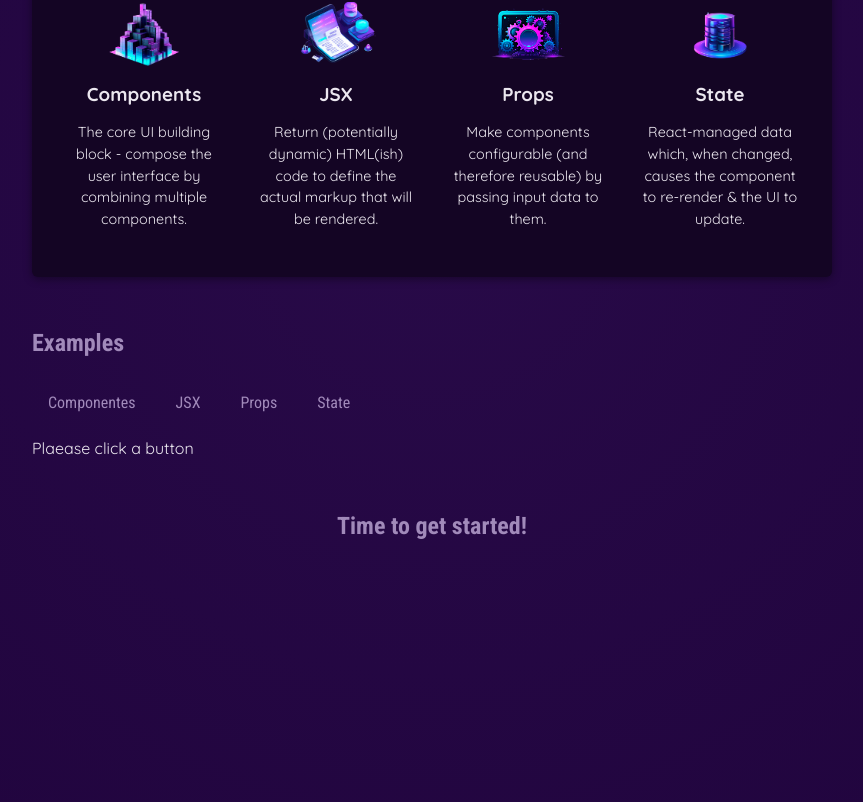
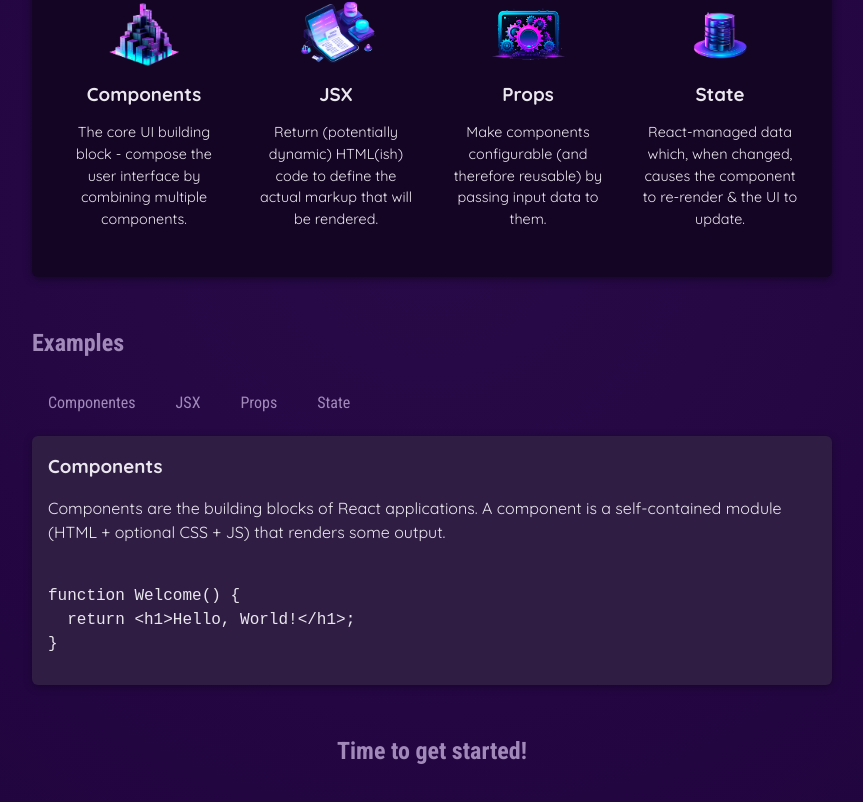
Before and after one commit to Attmoon/react-essentials, a React (Vite) app: page / in a window 1280 px wide. Shown: the part 422-1224 px from the top of the page, without its empty margins (208-1071 px from the left). Built offline with nearby package versions, Linux system fonts and the light colour scheme.

Commit message:
데이터기반 state 가져오기

```diff
--- a/src/App.jsx
+++ b/src/App.jsx
@@ -4,9 +4,10 @@
 import Header from './components/Header/Header.jsx';
 import CoreConcept from './components/CoreConcept.jsx';
 import TabButton from './components/TabButton.jsx';
+import { EXAMPLES } from './data.js';
 
 function App() {
-  const [ selectedTopic, setSelectedTopic ] = useState('Plaease click a button');
+  const [ selectedTopic, setSelectedTopic ] = useState('components');
 
 
   function handleSelect(selectedButton) {
@@ -41,7 +42,16 @@
             <TabButton onSelect={() => handleSelect('props')}>Props</TabButton>
             <TabButton onSelect={() => handleSelect('state')}>State</TabButton>
           </menu>
-          {selectedTopic}
+
+          <div id="tab-content">
+            <h3>{EXAMPLES[selectedTopic].title}</h3>
+            <p>{EXAMPLES[selectedTopic].description}</p>
+            <pre>
+              <code>
+                {EXAMPLES[selectedTopic].code}
+              </code>
+            </pre>
+          </div>
         </section>
         <h2>Time to get started!</h2>
       </main>
--- a/src/data.js
+++ b/src/data.js
@@ -29,3 +29,54 @@
       'React-managed data which, when changed, causes the component to re-render & the UI to update.',
   },
 ];
+
+export const EXAMPLES = {
+  components: {
+    title: 'Components',
+    description:
+      'Components are the building blocks of React applications. A component is a self-contained module (HTML + optional CSS + JS) that renders some output.',
+    code: `
+function Welcome() {
+  return <h1>Hello, World!</h1>;
+}`,
+  },
+  jsx: {
+    title: 'JSX',
+    description:
+      'JSX is a syntax extension to JavaScript. It is similar to a template language, but it has full power of JavaScript (e.g., it may output dynamic content).',
+    code: `
+<div>
+  <h1>Welcome {userName}</h1>
+  <p>Time to learn React!</p>
+</div>`,
+  },
+  props: {
+    title: 'Props',
+    description:
+      'Components accept arbitrary inputs called props. They are like function arguments.',
+    code: `
+function Welcome(props) {
+  return <h1>Hello, {props.name}</h1>;
+}`,
+  },
+  state: {
+    title: 'State',
+    description:
+      'State allows React components to change their output over time in response to user actions, network responses, and anything else.',
+    code: `
+function Counter() {
+  const [isVisible, setIsVisible] = useState(false);
+
+  function handleClick() {
+    setIsVisible(true);
+  }
+
+  return (
+    <div>
+      <button onClick={handleClick}>Show Details</button>
+      {isVisible && <p>Amazing details!</p>}
+    </div>
+  );
+}`,
+  },
+};
```
